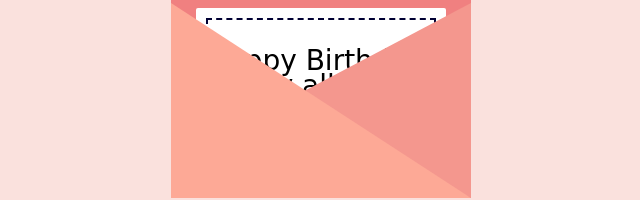
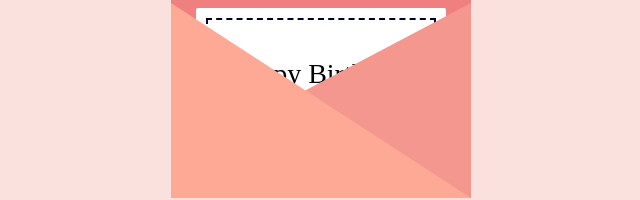
Before and after one commit to missyunz/happy-birthday, a plain HTML site: page index.html in a window 1280 px wide. Shown: the part 440-640 px from the top of the page, without its empty margins (319-959 px from the left). Drawn offline with Linux system fonts and the light colour scheme.

Commit message:
Update style.css

```diff
--- a/style.css
+++ b/style.css
@@ -85,7 +85,7 @@ body {
 }
 
 .card .text {
-    font-family: 'Brush Script MT', cursive;
+    font-family: 'Times New Roman', cursive;
     font-size: 28px;
     text-align: center;
     line-height: 25px;
```
